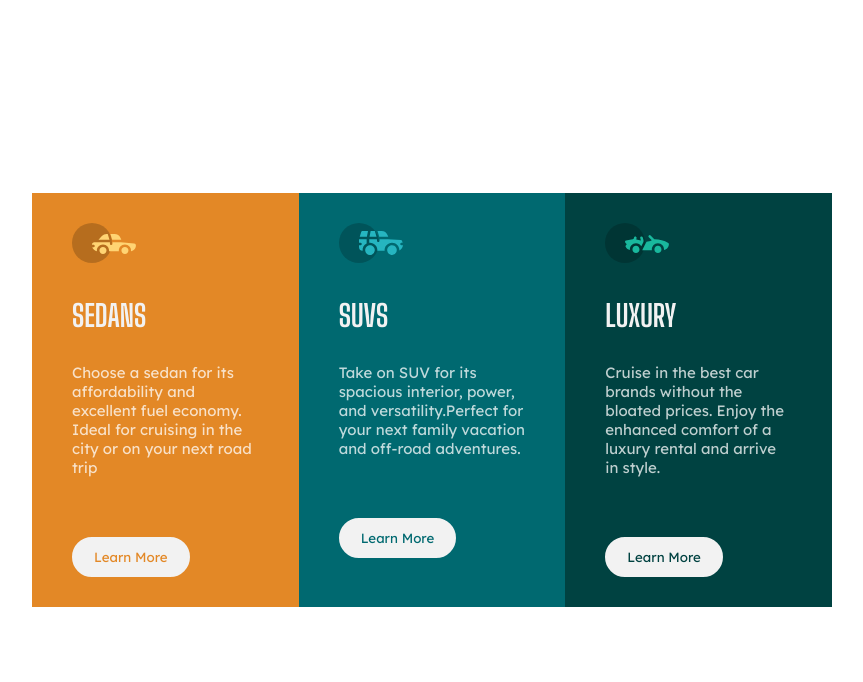
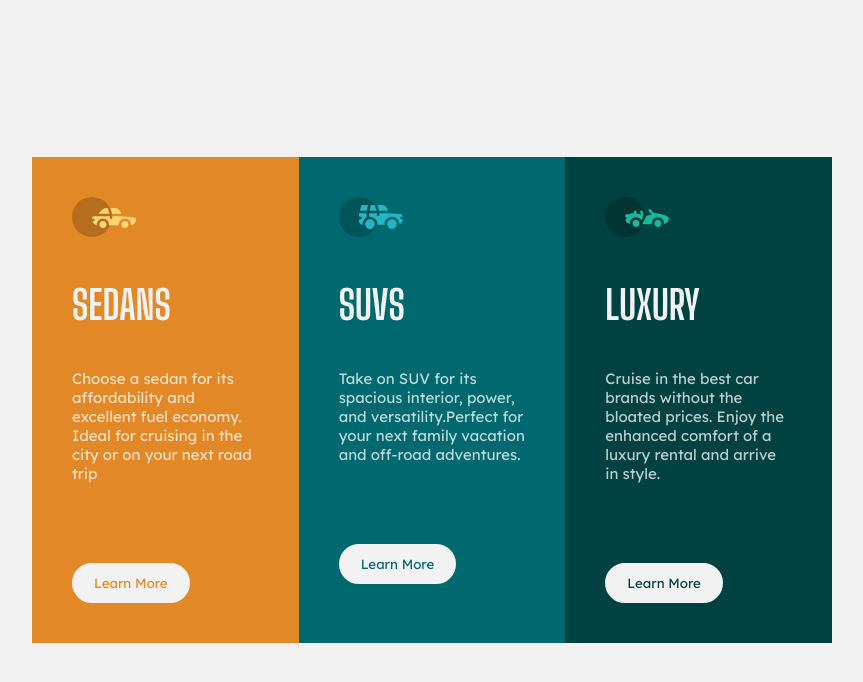
Before and after one commit to chikarl/3-column-preview-card, a plain HTML site: page index.html in a window 1280 px wide. Shown: the whole page, without its empty margins (208-1071 px from the left). Drawn offline with Linux system fonts and the light colour scheme.

Commit message:
Increase the size of h1 and space of the card

```diff
--- a/style.css
+++ b/style.css
@@ -18,14 +18,16 @@ body {
   font-size: 15px;
   font-family: 'Lexend Deca', sans-serif;
   font-weight: 400;
+  background-color: var(--Very-light-gray);
 }
 
 h1 {
 
   font-family: 'Big Shoulders Display', cursive;
   font-weight: 700;
-  padding: 30px 0;
+  padding: 40px 0;
   color: var(--Very-light-gray);
+  font-size: 40px;
 }
 
 .container {
@@ -45,7 +47,7 @@ h1 {
 
 .col {
   color: var(--Transparent-white);
-  padding: 30px 40px;
+  padding: 40px;
 }
 
 .col-1 {
@@ -74,7 +76,7 @@ button {
   padding: 10px 20px;
   border-radius: 50px;
   border: 2px solid var(--Very-light-gray);
-  margin-top: 60px;
+  margin-top: 80px;
   cursor: pointer;
   transition: all 0.5s ease-in;
   font-family: 'Lexend Deca', sans-serif;
```
